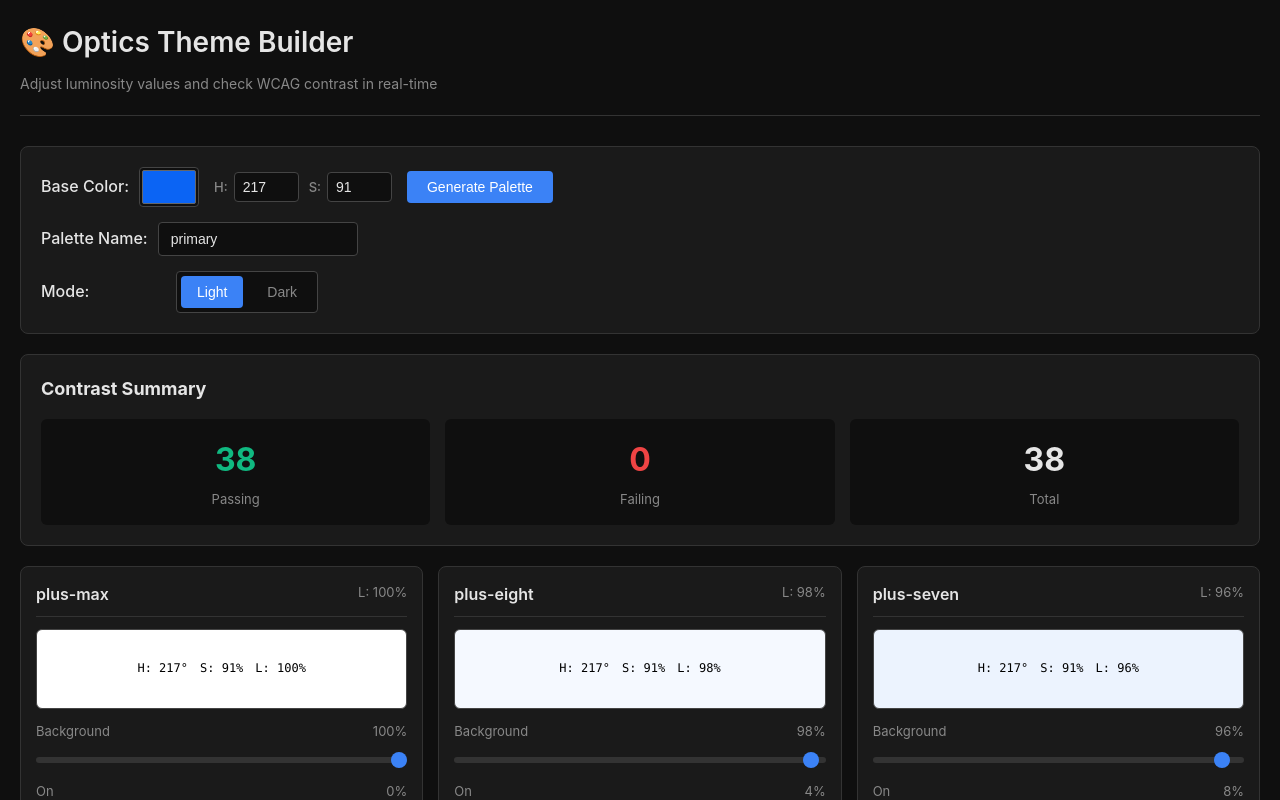
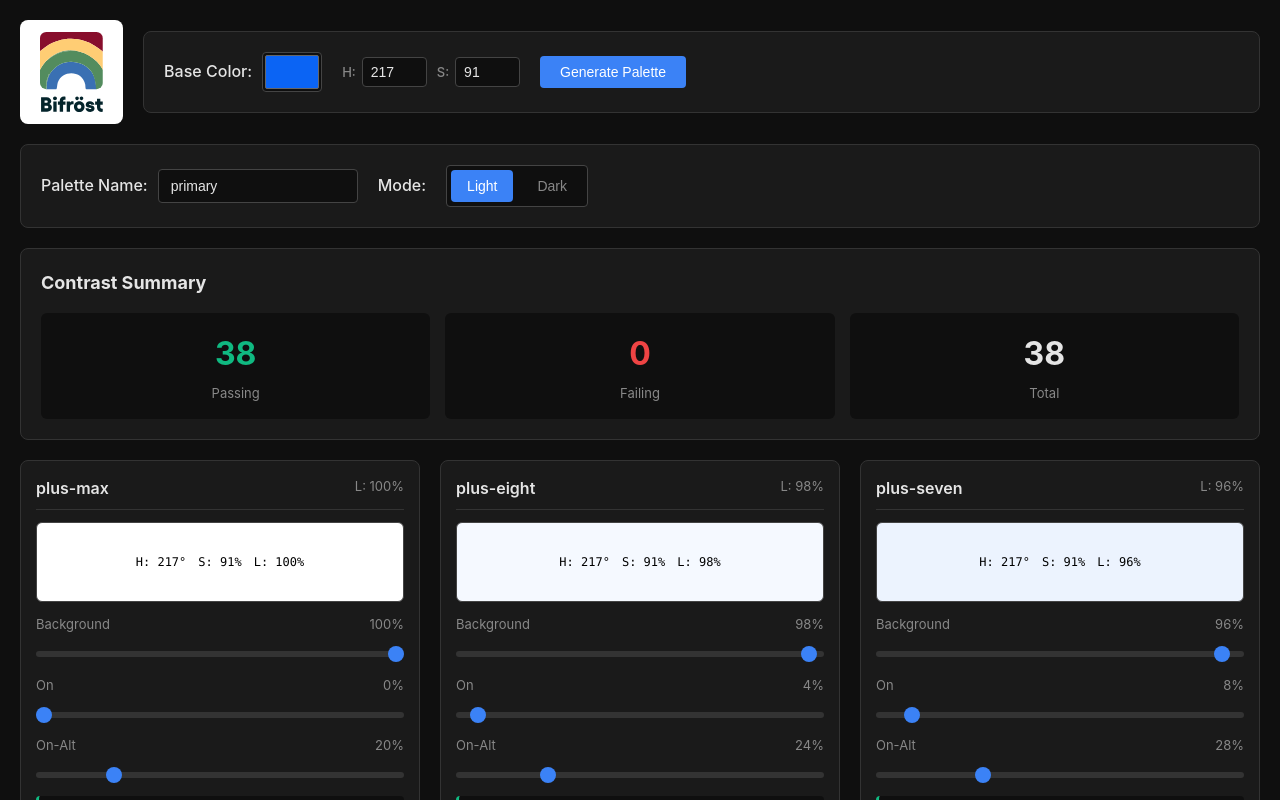
Before and after one commit to theojluciano/OpticsThemeBuilder, a Svelte app in the folder optics-ui/: page / in a window 1280 px wide. Shown: the top 800 px of the page. Built offline with nearby package versions, Linux system fonts and the light colour scheme.

Commit message:
WIP: some layout adjustments

```diff
--- a/optics-ui/index.html
+++ b/optics-ui/index.html
@@ -2,9 +2,9 @@
 <html lang="en">
   <head>
     <meta charset="UTF-8" />
-    <link rel="icon" type="image/svg+xml" href="/vite.svg" />
+    <link rel="icon" type="image/svg+xml" href="/logo.svg" />
     <meta name="viewport" content="width=device-width, initial-scale=1.0" />
-    <title>optics-ui</title>
+    <title>Bifrost</title>
   </head>
   <body>
     <div id="app"></div>
--- a/optics-ui/src/App.svelte
+++ b/optics-ui/src/App.svelte
@@ -4,15 +4,56 @@
   import ColorStopCard from './lib/components/ColorStopCard.svelte';
   import Export from './lib/components/Export.svelte';
   import { OPTICS_STOPS } from './lib/data/defaults';
+  import { palette } from './lib/stores/palette';
+
+  let nameInput = $palette.name;
+
+  function handleModeChange(mode: 'light' | 'dark') {
+    palette.setMode(mode);
+  }
+
+  function handleNameChange() {
+    palette.setName(nameInput);
+  }
 </script>
 
 <div class="container">
   <header>
-    <h1>🎨 Optics Theme Builder</h1>
-    <p class="subtitle">Adjust luminosity values and check WCAG contrast in real-time</p>
+    <div class="header-content">
+      <div class="logo-container">
+        <img src="/logo.svg" alt="Bifrost Logo" class="logo" />
+      </div>
+      <Controls />
+    </div>
   </header>
 
-  <Controls />
+  <div class="config-section">
+    <div class="config-row">
+      <label>
+        Palette Name:
+        <input type="text" bind:value={nameInput} on:change={handleNameChange} placeholder="primary" />
+      </label>
+    </div>
+
+    <div class="config-row">
+      <span class="label-text">Mode:</span>
+      <div class="toggle">
+        <button
+          class:active={$palette.mode === 'light'}
+          on:click={() => handleModeChange('light')}
+        >
+          Light
+        </button>
+        <button
+          class:active={$palette.mode === 'dark'}
+          on:click={() => handleModeChange('dark')}
+        >
+          Dark
+        </button>
+      </div>
+    </div>
+  </div>
+
   <Summary />
 
   <div class="grid">
@@ -40,9 +81,13 @@
   }
 
   header {
-    margin-bottom: 30px;
-    padding-bottom: 20px;
-    border-bottom: 1px solid #333;
+    margin-bottom: 20px;
+  }
+
+  .header-content {
+    display: flex;
+    gap: 20px;
+    align-items: center;
   }
 
   h1 {
@@ -60,7 +105,115 @@
   .grid {
     display: grid;
     grid-template-columns: repeat(auto-fit, minmax(380px, 1fr));
-    gap: 15px;
+    gap: 20px;
     margin-bottom: 20px;
   }
+
+  @media (min-width: 620px) {
+    .grid {
+      grid-template-columns: repeat(2, 1fr);
+    }
+  }
+
+  @media (min-width: 1200px) {
+    .grid {
+      grid-template-columns: repeat(3, 1fr);
+    }
+  }
+
+  @media (min-width: 1600px) {
+    .grid {
+      grid-template-columns: repeat(4, 1fr);
+    }
+  }
+
+  .logo-container {
+    background: white;
+    padding: 12px 20px;
+    border-radius: 8px;
+    display: inline-flex;
+    align-items: center;
+  }
+
+  .logo {
+    height: 80px;
+    width: auto;
+    display: block;
+  }
+
+  header :global(.controls) {
+    flex: 1;
+    margin-bottom: 0;
+  }
+
+  .config-section {
+    background: #1a1a1a;
+    border: 1px solid #333;
+    border-radius: 8px;
+    padding: 20px;
+    margin-bottom: 20px;
+    display: flex;
+    gap: 20px;
+    align-items: center;
+  }
+
+  .config-row {
+    display: flex;
+    gap: 20px;
+    align-items: center;
+  }
+
+  .config-section label,
+  .config-section .label-text {
+    display: flex;
+    align-items: center;
+    gap: 10px;
+    font-weight: 500;
+    color: #e5e5e5;
+  }
+
+  .config-section input[type="text"] {
+    padding: 8px 12px;
+    background: #0f0f0f;
+    border: 1px solid #444;
+    border-radius: 4px;
+    color: #e5e5e5;
+    width: 200px;
+    font-size: 14px;
+  }
+
+  .config-section input[type="text"]:focus {
+    outline: none;
+    border-color: #3b82f6;
+  }
+
+  .config-section .toggle {
+    display: flex;
+    gap: 8px;
+    background: #0f0f0f;
+    padding: 4px;
+    border-radius: 4px;
+    border: 1px solid #444;
+  }
+
+  .config-section .toggle button {
+    background: transparent;
+    color: #888;
+    padding: 8px 16px;
+    border: none;
+    border-radius: 4px;
+    cursor: pointer;
+    font-weight: 500;
+    font-size: 14px;
+  }
+
+  .config-section .toggle button.active {
+    background: #3b82f6;
+    color: white;
+  }
+
+  .config-section .toggle button:hover {
+    background: #3b82f6;
+    color: white;
+  }
 </style>
--- a/optics-ui/src/lib/components/Controls.svelte
+++ b/optics-ui/src/lib/components/Controls.svelte
@@ -77,30 +77,7 @@
     <button on:click={handleGenerate}>Generate Palette</button>
   </div>
 
-  <div class="row">
-    <label>
-      Palette Name:
-      <input type="text" bind:value={nameInput} placeholder="primary" />
-    </label>
-  </div>
 
-  <div class="row">
-    <span class="label-text">Mode:</span>
-    <div class="toggle">
-      <button
-        class:active={$palette.mode === 'light'}
-        on:click={() => handleModeChange('light')}
-      >
-        Light
-      </button>
-      <button
-        class:active={$palette.mode === 'dark'}
-        on:click={() => handleModeChange('dark')}
-      >
-        Dark
-      </button>
-    </div>
-  </div>
 </div>
 
 <style>
@@ -114,12 +91,8 @@
 
   .row {
     display: flex;
-    gap: 15px;
+    gap: 20px;
     align-items: center;
-    margin-bottom: 15px;
-  }
-
-  .row:last-child {
     margin-bottom: 0;
   }
 
```
Also changed, not shown: optics-ui/public/logo.svg (added).
